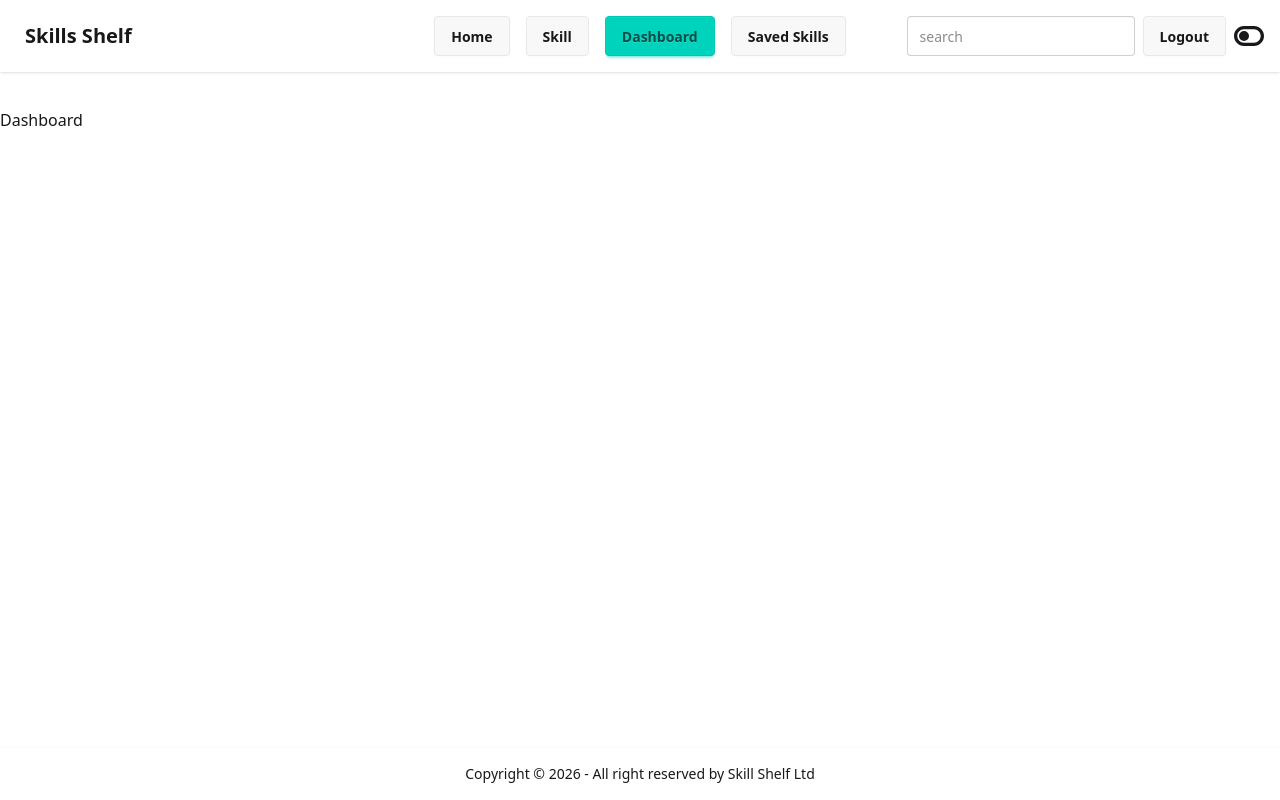
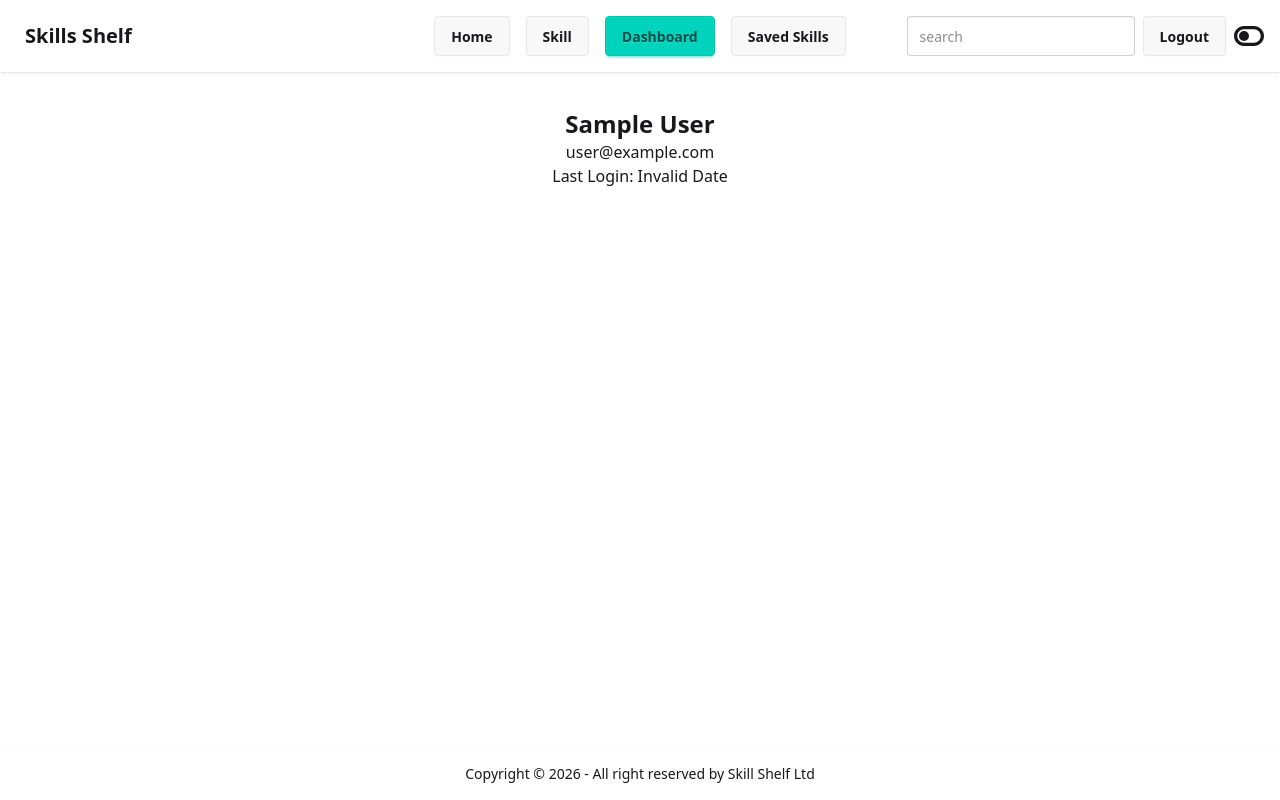
Before and after one commit to anikshajol/skill-shelf, a React (Vite) app: page /dashboard in a window 1280 px wide. Built offline with nearby package versions, Linux system fonts and the light colour scheme; no server answers; sample sign-in values are in the browser's storage.

Commit message:
dashboard update as simple

```diff
--- a/src/Pages/Dashboard.jsx
+++ b/src/Pages/Dashboard.jsx
@@ -1,9 +1,16 @@
-import React from "react";
+import React, { useContext } from "react";
+import { AuthContext } from "../Context/Context";
 
 const Dashboard = () => {
+  const { user } = useContext(AuthContext);
+  console.log(user);
+  const lastLogin = new Date(user.metadata.lastSignInTime).toLocaleDateString();
+
   return (
-    <div>
-      <h2>Dashboard</h2>
+    <div className="w-1/2 mx-auto text-center">
+      <h2 className="text-2xl font-bold">{user.displayName}</h2>
+      <p>{user.email}</p>
+      <p>Last Login: {lastLogin}</p>
     </div>
   );
 };
```
